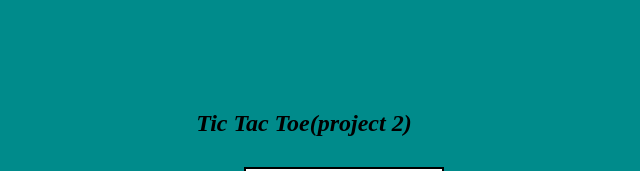
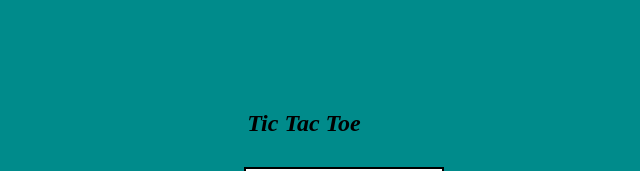
Before and after one commit to Subhamira/progamer, a plain HTML site: page tictactoeupdated.html in a window 1280 px wide. Shown: the top 171 px of the page, without its empty margins (336-976 px from the left). Drawn offline with Linux system fonts and the light colour scheme.

Commit message:
h2 changed again

```diff
--- a/tictactoeupdated.html
+++ b/tictactoeupdated.html
@@ -6,7 +6,7 @@
 		 	<script src="tictactoeupdated.js" > </script>
 		</head>
 		<body>
-			<h2>Tic Tac Toe(project 2)</h2>
+			<h2>Tic Tac Toe</h2>
 			<table>
 				<tr>
 			 	<th class="box" data-x=0 data-y=0></th>
```
